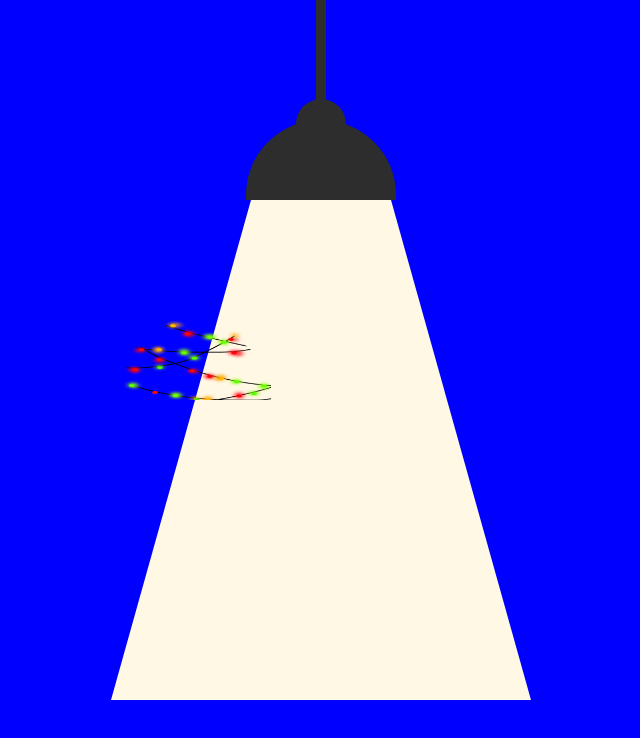
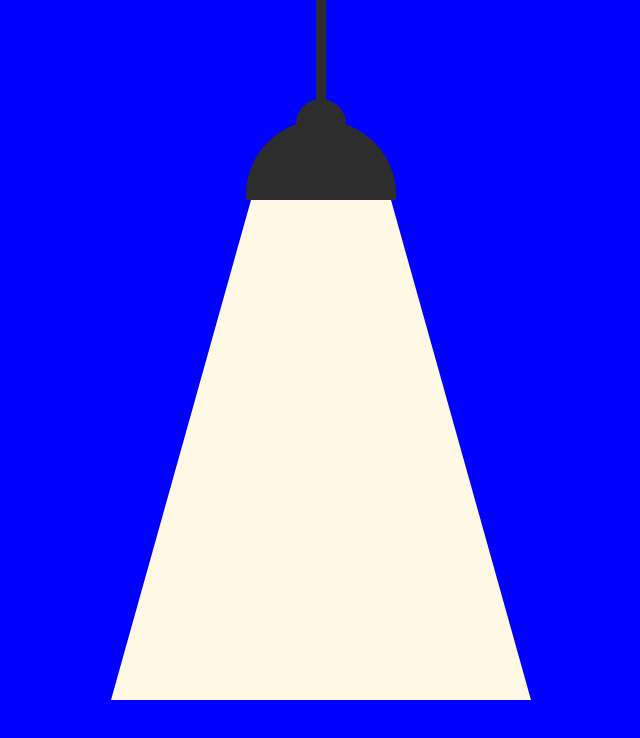
Before and after one commit to MarquinCss/Lamp, a plain HTML site: page index.html in a window 1280 px wide. Shown: the whole page, without its empty margins (319-959 px from the left). Drawn offline with Linux system fonts and the light colour scheme.

Commit message:
Update index.html

```diff
--- a/index.html
+++ b/index.html
@@ -14,8 +14,7 @@
 	       <div class="lamp-item lamp-light on">  </div>
 
 	</div>
-	<!--imagens-->
-	<img src="img/zoi.png" class="olhos"> </img>
+
 	<!-- Arquivo JavaScript -->
 	 <script src="js/script.js" type="text/javascript"></script>
 
```
